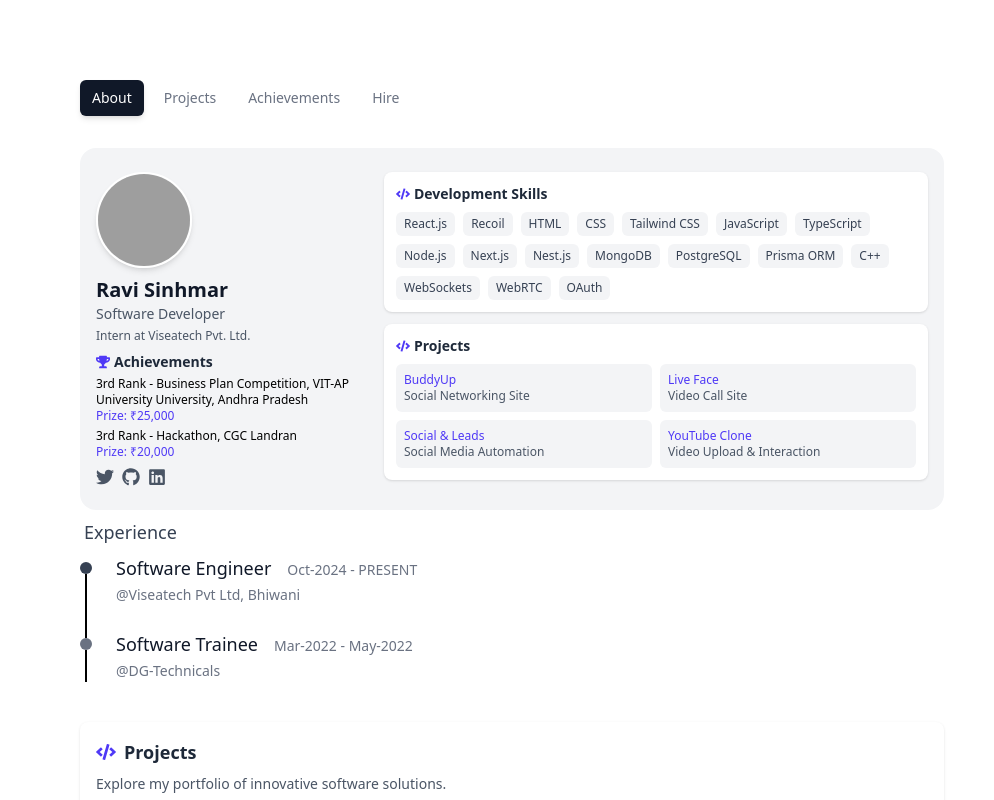
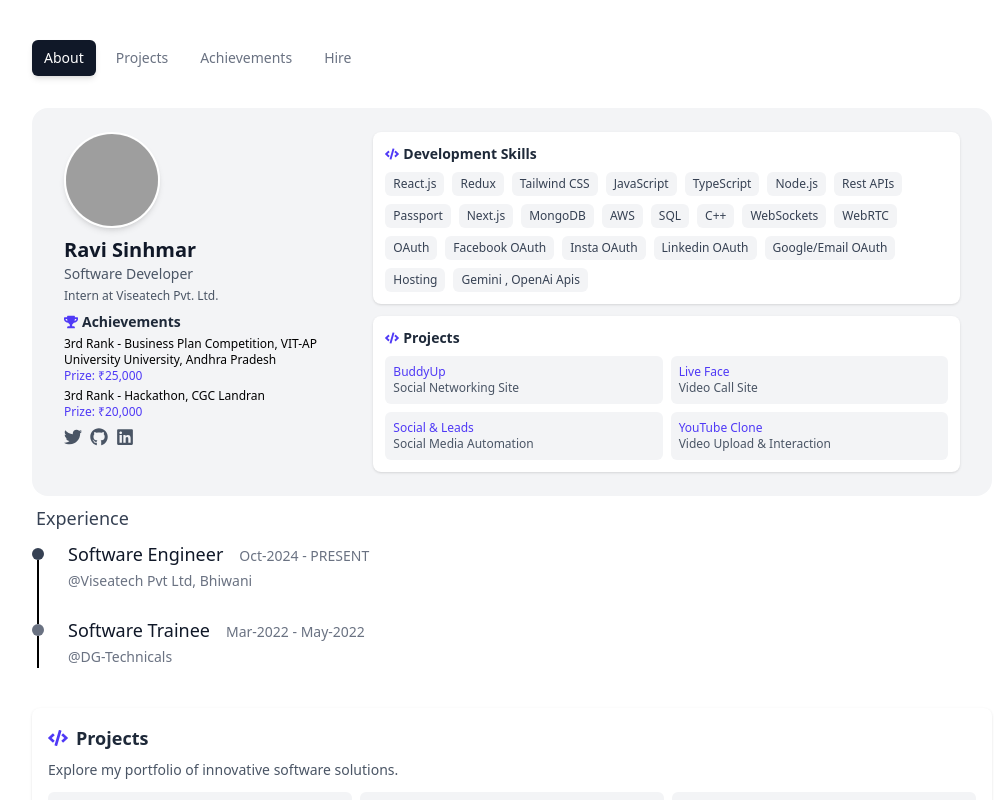
Before and after one commit to Ravi-Sinhmar/Portfolio, a React (Vite) app in the folder client/: page / in a window 1280 px wide. Shown: the top 800 px of the page, without its empty margins (128-1122 px from the left). Built offline with nearby package versions, Linux system fonts and the light colour scheme; grey boxes are pictures that could not be loaded.

Commit message:
updated some skills

```diff
--- a/client/src/App.jsx
+++ b/client/src/App.jsx
@@ -12,7 +12,7 @@ function App() {
   return (
     <Router>
       {/* Header is inside Router so navigation links work */}
-      <div className="xl:px-52 lg:px-36 md:px-28 px-3 sm:px-8 md:pt-20 pt-6">
+      <div className="xl:px-40 lg:px-32 md:px-24 px-3 sm:px-8 md:pt-10 pt-6">
       <Navigation  />
         <Routes>
           <Route path="/" element={<About />} />
--- a/client/src/Components/AboutSummary.jsx
+++ b/client/src/Components/AboutSummary.jsx
@@ -7,22 +7,27 @@ function SkillTag({ skill }) {
 function AboutSummary() {
   const skills = [
     "React.js",
-    "Recoil",
-    "HTML",
-    "CSS",
+    "Redux",
     "Tailwind CSS",
     "JavaScript",
     "TypeScript",
     "Node.js",
+    "Rest APIs",
+    "Passport",
     "Next.js",
-    "Nest.js",
     "MongoDB",
-    "PostgreSQL",
-    "Prisma ORM",
+    "AWS",
+    "SQL",
     "C++",
     "WebSockets",
     "WebRTC",
     "OAuth",
+    "Facebook OAuth",
+    "Insta OAuth",
+    "Linkedin OAuth",
+    "Google/Email OAuth",
+    "Hosting",
+    "Gemini , OpenAi Apis"
   ]
 
   const projects = [
```
